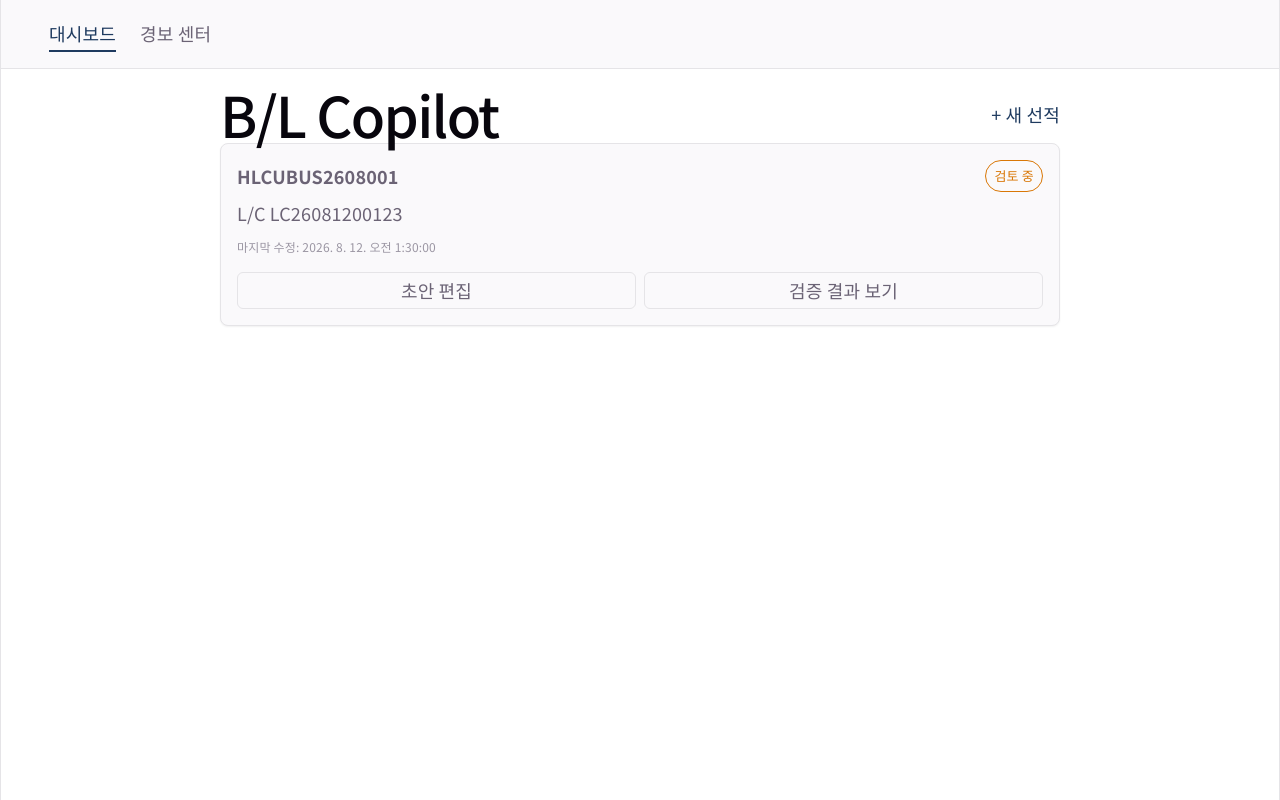
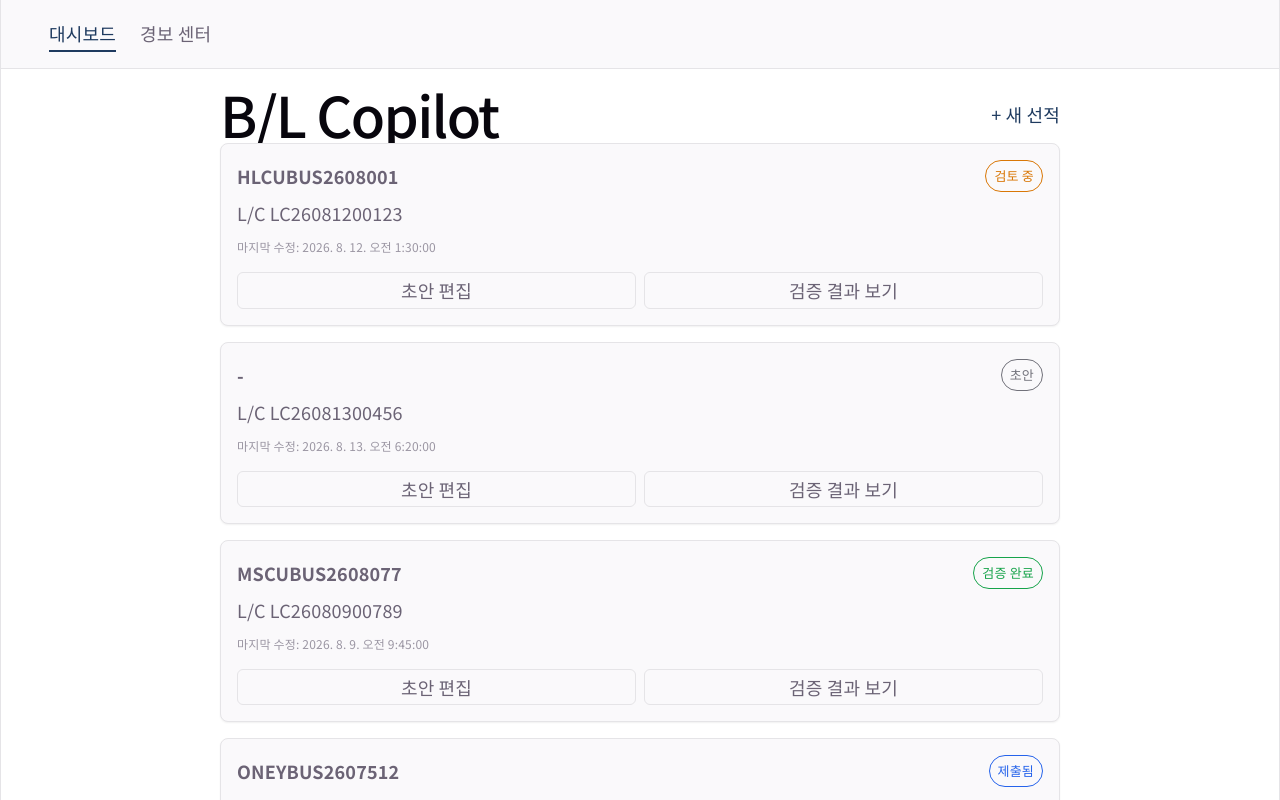
Before and after one commit to Khyojae/B-L-copilot, a React (Vite) app in the folder frontend/: page / in a window 1280 px wide. Shown: the top 800 px of the page. Built offline with nearby package versions, Linux system fonts and the light colour scheme.

Commit message:
Add multiple mock shipments to verify S1 card list layout

```diff
--- a/frontend/src/mocks/shipment.fixture.ts
+++ b/frontend/src/mocks/shipment.fixture.ts
@@ -33,6 +33,52 @@ export const mockShipment: Shipment = {
   updated_at: '2026-08-12T01:30:00Z',
   lc_expiry_date: '2026-09-05',
 };
+
+// S1 대시보드에서 여러 건이 동시에 보일 때 StatusBadge 색이 섞여 보이도록
+// 상태를 다르게 준 선적 3건. mockVerdicts/mockFields 등 나머지 픽스처는
+// mockShipment 것 하나뿐이라, 이 3건의 카드에서 "초안 편집"/"검증 결과 보기"를
+// 눌러도 전부 같은 mockDraft·mockVerdicts로 이동합니다 — 지금은 카드 레이아웃
+// 확인이 목적이라 데이터 자체는 아직 안 늘렸습니다.
+export const mockShipmentDraft: Shipment = {
+  shipment_id: 'SHP-2026-0813-002',
+  status: 'DRAFT',
+  bl_no: null,
+  cargo_control_no: null,
+  lc_no: 'LC26081300456',
+  created_at: '2026-08-13T06:20:00Z',
+  updated_at: '2026-08-13T06:20:00Z',
+  lc_expiry_date: '2026-09-20',
+};
+
+export const mockShipmentVerified: Shipment = {
+  shipment_id: 'SHP-2026-0809-003',
+  status: 'VERIFIED',
+  bl_no: 'MSCUBUS2608077',
+  cargo_control_no: '26KRPUS0009981',
+  lc_no: 'LC26080900789',
+  created_at: '2026-08-05T01:10:00Z',
+  updated_at: '2026-08-09T09:45:00Z',
+  lc_expiry_date: '2026-08-30',
+};
+
+export const mockShipmentSubmitted: Shipment = {
+  shipment_id: 'SHP-2026-0801-004',
+  status: 'SUBMITTED',
+  bl_no: 'ONEYBUS2607512',
+  cargo_control_no: '26KRPUS0007765',
+  lc_no: 'LC26072800321',
+  created_at: '2026-07-28T03:40:00Z',
+  updated_at: '2026-08-01T07:15:00Z',
+  lc_expiry_date: '2026-08-15',
+};
+
+/** S1 대시보드 목록용 — 상태가 섞인 선적 4건 */
+export const mockShipments: Shipment[] = [
+  mockShipment,
+  mockShipmentDraft,
+  mockShipmentVerified,
+  mockShipmentSubmitted,
+];
 
 // ─────────────────────────────────────────────
 // 업로드 서류
--- a/frontend/src/pages/S1Dashboard/index.tsx
+++ b/frontend/src/pages/S1Dashboard/index.tsx
@@ -1,12 +1,12 @@
 import { Link } from 'react-router-dom';
-import { mockShipment } from '../../mocks/shipment.fixture';
+import { mockShipments } from '../../mocks/shipment.fixture';
 import { PageContainer } from '../../components/PageContainer';
 import { EmptyState } from '../../components/EmptyState';
 import { ShipmentCard } from './ShipmentCard';
 
-// 지금은 mock 데이터가 1건뿐이라 배열로 감싸뒀습니다. 실제 목록 API가 붙으면
-// 여기가 그 응답으로 바뀌고, shipments.length === 0인 날이 실제로 올 수 있습니다.
-const shipments = [mockShipment];
+// 실제 목록 API가 붙으면 이 배열이 그 응답으로 바뀌고, shipments.length === 0인
+// 날이 실제로 올 수 있습니다.
+const shipments = mockShipments;
 
 export function S1Dashboard() {
   return (
@@ -26,9 +26,11 @@ export function S1Dashboard() {
       {shipments.length === 0 ? (
         <EmptyState message="아직 선적이 없습니다" />
       ) : (
-        shipments.map((shipment) => (
-          <ShipmentCard key={shipment.shipment_id} shipment={shipment} />
-        ))
+        <div style={{ display: 'flex', flexDirection: 'column', gap: 'var(--space-3)' }}>
+          {shipments.map((shipment) => (
+            <ShipmentCard key={shipment.shipment_id} shipment={shipment} />
+          ))}
+        </div>
       )}
     </PageContainer>
   );
```
